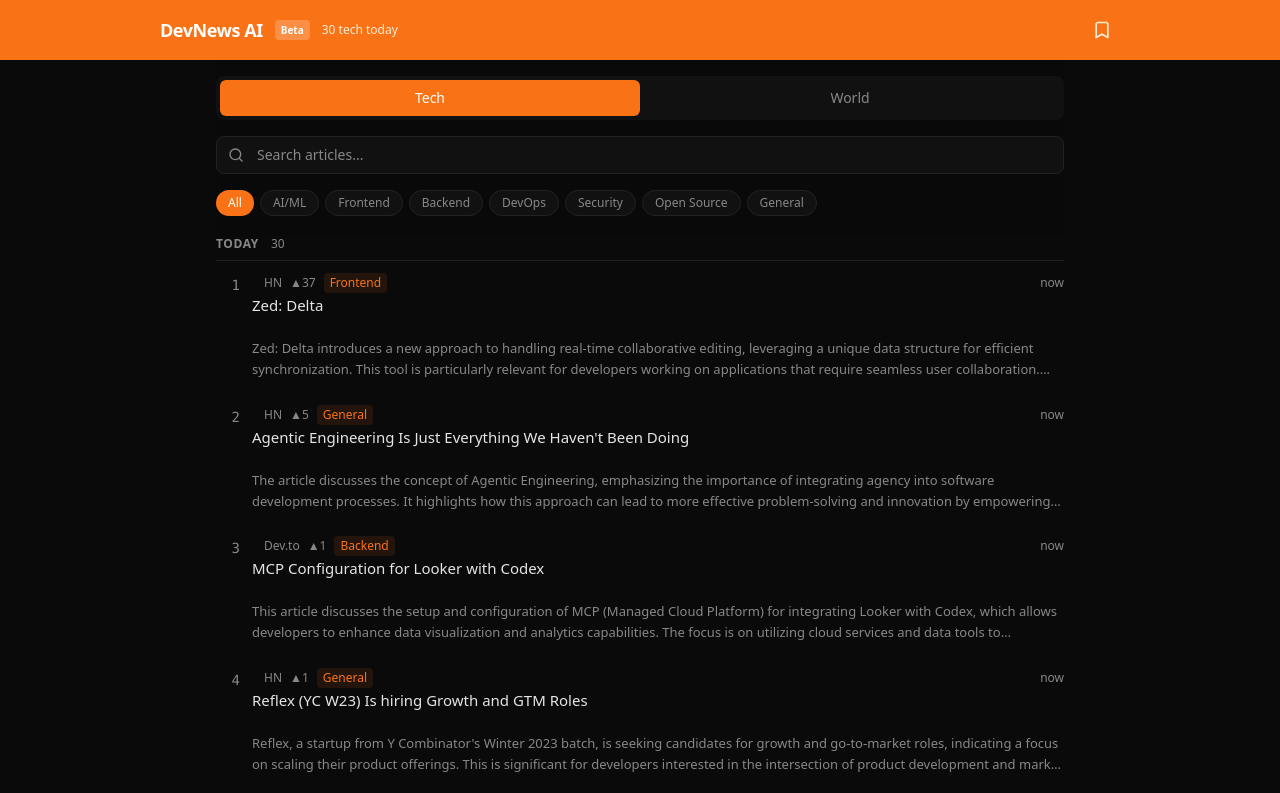
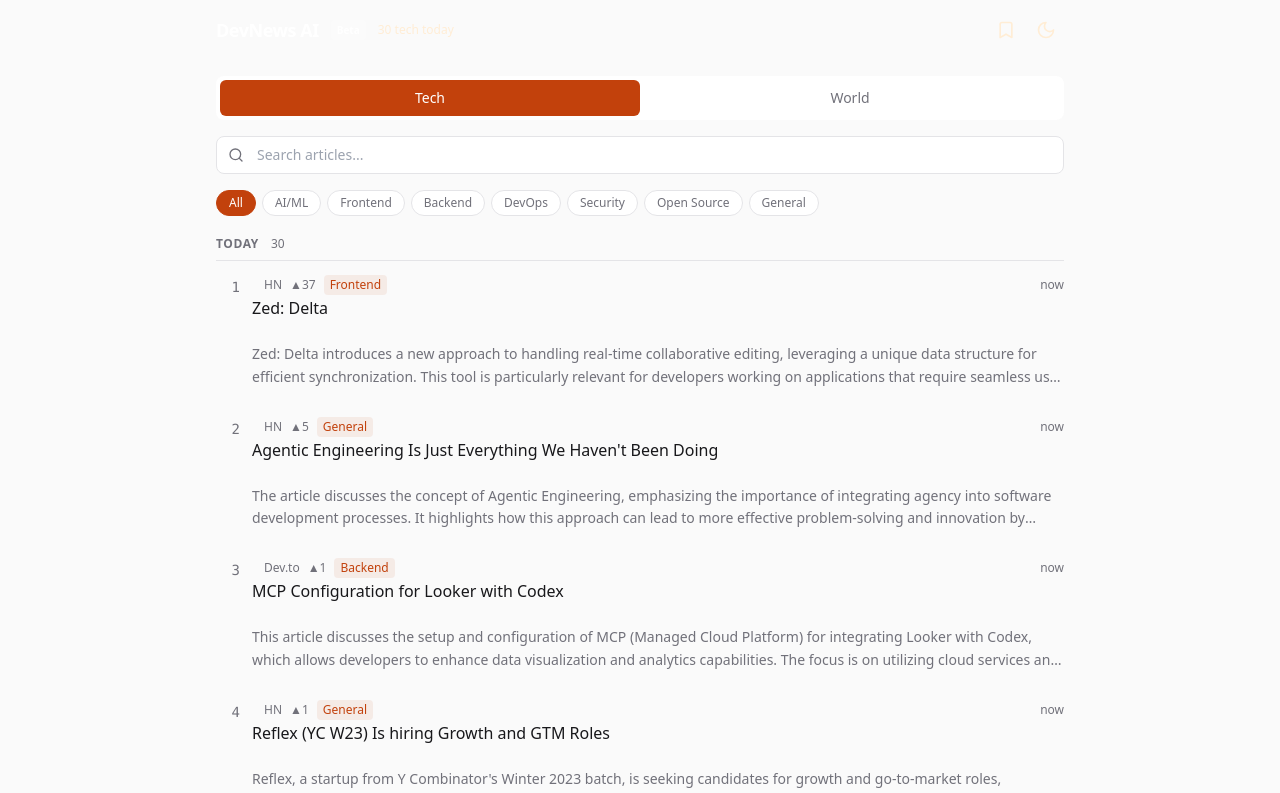
Before and after one commit to Z4D4LY/ai-news-app, a React (Vite) app: page / in a window 1280 px wide. Shown: the top 793 px of the page. Built offline with nearby package versions, Linux system fonts and the light colour scheme.

Commit message:
Refined palette: zinc+burnt orange, dual mode, larger text, easy on eyes

```diff
--- a/src/App.tsx
+++ b/src/App.tsx
@@ -1,4 +1,4 @@
-import { useState } from 'react';
+import { useState, useCallback } from 'react';
 import Header from './components/Header';
 import SearchBar from './components/SearchBar';
 import TopicFilter from './components/TopicFilter';
@@ -7,7 +7,28 @@
 import { useBookmarks } from './hooks/useBookmarks';
 import { DEV_TAGS, WORLD_TAGS, type TagFilter } from './types';
 
+function getInitialDark(): boolean {
+  const stored = localStorage.getItem('theme');
+  if (stored) return stored === 'dark';
+  return window.matchMedia('(prefers-color-scheme: dark)').matches;
+}
+
+function applyTheme(dark: boolean) {
+  document.documentElement.classList.toggle('dark', dark);
+  localStorage.setItem('theme', dark ? 'dark' : 'light');
+}
+
 export default function App() {
+  const [isDark, setIsDark] = useState(getInitialDark);
+
+  const toggleTheme = useCallback(() => {
+    setIsDark((prev) => {
+      const next = !prev;
+      applyTheme(next);
+      return next;
+    });
+  }, []);
+
   const [search, setSearch] = useState('');
   const [tag, setTag] = useState<TagFilter>('All');
   const [showSaved, setShowSaved] = useState(false);
@@ -24,34 +45,36 @@
   const { toggleBookmark, isBookmarked } = useBookmarks();
 
   return (
-    <div className="min-h-screen bg-bg text-text-primary">
+    <div className="min-h-screen" style={{ background: 'var(--bg)', color: 'var(--text)' }}>
       <Header
         onToggleSaved={() => setShowSaved((v) => !v)}
         showSaved={showSaved}
         tab={tab}
         articleCount={articles.length}
+        onToggleTheme={toggleTheme}
+        isDark={isDark}
       />
 
       <main className="mx-auto max-w-4xl px-4 sm:px-6 pb-16">
-        <div className="sticky top-0 z-10 space-y-4 pt-4 pb-4 bg-bg/95 backdrop-blur">
-          <div className="flex rounded-lg bg-bg-card p-1">
+        <div className="sticky top-0 z-10 space-y-4 pt-4 pb-4 backdrop-blur" style={{ background: 'color-mix(in srgb, var(--bg) 95%, transparent)' }}>
+          <div className="flex rounded-lg p-1" style={{ background: 'var(--bg-card)' }}>
             <button
               onClick={() => switchTab('dev')}
-              className={`flex-1 rounded-md px-4 py-2 text-sm font-medium transition-all ${
-                tab === 'dev'
-                  ? 'bg-accent text-white shadow-sm'
-                  : 'text-text-dim hover:text-text-primary'
-              }`}
+              className="flex-1 rounded-md px-4 py-2 text-sm font-medium transition-all"
+              style={{
+                background: tab === 'dev' ? 'var(--accent)' : 'transparent',
+                color: tab === 'dev' ? '#fff' : 'var(--text-dim)',
+              }}
             >
               Tech
             </button>
             <button
               onClick={() => switchTab('world')}
-              className={`flex-1 rounded-md px-4 py-2 text-sm font-medium transition-all ${
-                tab === 'world'
-                  ? 'bg-accent text-white shadow-sm'
-                  : 'text-text-dim hover:text-text-primary'
-              }`}
+              className="flex-1 rounded-md px-4 py-2 text-sm font-medium transition-all"
+              style={{
+                background: tab === 'world' ? 'var(--accent)' : 'transparent',
+                color: tab === 'world' ? '#fff' : 'var(--text-dim)',
+              }}
             >
               World
             </button>
--- a/src/components/ArticleCard.tsx
+++ b/src/components/ArticleCard.tsx
@@ -10,11 +10,11 @@
 };
 
 const SOURCE_DOT: Record<string, string> = {
-  hackernews: 'text-orange-400',
-  devto: 'text-sky-400',
-  googlenews: 'text-slate-400',
-  bbc: 'text-red-400',
-  npr: 'text-blue-400',
+  hackernews: 'text-orange-500',
+  devto: 'text-sky-500',
+  googlenews: 'text-slate-500',
+  bbc: 'text-red-500',
+  npr: 'text-blue-500',
 };
 
 interface Props {
@@ -41,8 +41,16 @@
 
 export default function ArticleCard({ article, index, isBookmarked, onToggleBookmark }: Props) {
   return (
-    <div className="group flex gap-3 py-3 px-1 -mx-1 rounded hover:bg-bg-hover transition-colors">
-      <span className="shrink-0 w-6 text-right text-sm text-text-dim font-mono pt-0.5 select-none">
+    <div
+      className="group flex gap-3 py-3.5 px-1 -mx-1 rounded transition-colors"
+      style={{ background: 'transparent' }}
+      onMouseEnter={(e) => { (e.currentTarget as HTMLElement).style.background = 'var(--bg-hover)'; }}
+      onMouseLeave={(e) => { (e.currentTarget as HTMLElement).style.background = 'transparent'; }}
+    >
+      <span
+        className="shrink-0 w-6 text-right text-sm font-mono pt-0.5 select-none"
+        style={{ color: 'var(--text-dim)' }}
+      >
         {index + 1}
       </span>
 
@@ -50,19 +58,22 @@
         <div className="flex items-center gap-2 flex-wrap mb-0.5">
           <div className="flex items-center gap-1.5">
             <span className={`w-1.5 h-1.5 rounded-full ${SOURCE_DOT[article.source] ?? 'text-gray-400'}`} />
-            <span className="text-xs font-medium text-text-dim">
+            <span className="text-xs font-medium" style={{ color: 'var(--text-dim)' }}>
               {SOURCE_LABEL[article.source] ?? article.source}
             </span>
           </div>
           {article.score > 0 && (
-            <span className="text-xs text-text-dim">
+            <span className="text-xs" style={{ color: 'var(--text-dim)' }}>
               ▲{formatScore(article.score)}
             </span>
           )}
-          <span className="text-xs px-1.5 py-0.5 rounded bg-accent/10 text-accent font-medium">
+          <span
+            className="text-xs px-1.5 py-0.5 rounded font-medium"
+            style={{ background: 'var(--accent-bg)', color: 'var(--accent)' }}
+          >
             {article.tag}
           </span>
-          <span className="text-xs text-text-dim ml-auto">
+          <span className="text-xs ml-auto" style={{ color: 'var(--text-dim)' }}>
             {timeAgo(article.date)}
           </span>
         </div>
@@ -72,7 +83,10 @@
             href={article.url}
             target="_blank"
             rel="noopener noreferrer"
-            className="group/link text-[15px] font-medium text-text-primary hover:text-accent transition-colors leading-snug"
+            className="group/link text-base font-medium leading-snug transition-colors"
+            style={{ color: 'var(--text)' }}
+            onMouseEnter={(e) => { (e.currentTarget as HTMLElement).style.color = 'var(--accent)'; }}
+            onMouseLeave={(e) => { (e.currentTarget as HTMLElement).style.color = 'var(--text)'; }}
           >
             <span className="line-clamp-2">{article.title}</span>
             <ExternalLink className="inline ml-1 h-3 w-3 opacity-0 group-hover/link:opacity-100 transition-opacity align-baseline" />
@@ -80,11 +94,10 @@
 
           <button
             onClick={() => onToggleBookmark(article.id)}
-            className={`shrink-0 mt-0.5 p-0.5 rounded transition-colors ${
-              isBookmarked
-                ? 'text-accent'
-                : 'text-text-dim opacity-0 group-hover:opacity-100 hover:text-accent'
-            }`}
+            className="shrink-0 mt-0.5 p-0.5 rounded transition-opacity opacity-0 group-hover:opacity-100"
+            style={{ color: isBookmarked ? 'var(--accent)' : 'var(--text-dim)' }}
+            onMouseEnter={(e) => { (e.currentTarget as HTMLElement).style.color = 'var(--accent)'; }}
+            onMouseLeave={(e) => { (e.currentTarget as HTMLElement).style.color = isBookmarked ? 'var(--accent)' : 'var(--text-dim)'; }}
             aria-label={isBookmarked ? 'Remove bookmark' : 'Bookmark'}
           >
             <svg className="h-3.5 w-3.5" fill={isBookmarked ? 'currentColor' : 'none'} viewBox="0 0 24 24" stroke="currentColor" strokeWidth={2}>
@@ -93,7 +106,7 @@
           </button>
         </div>
 
-        <p className="mt-0.5 text-[13px] leading-relaxed text-text-dim line-clamp-2">
+        <p className="mt-0.5 text-sm leading-relaxed line-clamp-2" style={{ color: 'var(--text-dim)' }}>
           {article.summary === 'No summary available.'
             ? 'Click to read the full article.'
             : article.summary}
--- a/src/components/Feed.tsx
+++ b/src/components/Feed.tsx
@@ -31,21 +31,17 @@
 export default function Feed({ articles, onToggleBookmark, isBookmarked, tab }: Props) {
   if (feedData.articles.length === 0) {
     return (
-      <div className="py-20 text-center">
-        <p className="text-text-dim">No articles yet.</p>
-        <p className="mt-2 text-sm text-text-dim">
-          The daily fetch will populate this feed. Run it manually from the GitHub Actions tab.
-        </p>
+      <div className="py-20 text-center" style={{ color: 'var(--text-dim)' }}>
+        <p>No articles yet.</p>
+        <p className="mt-2 text-sm">The daily fetch will populate this feed. Run it manually from the GitHub Actions tab.</p>
       </div>
     );
   }
 
   if (articles.length === 0) {
     return (
-      <div className="py-20 text-center">
-        <p className="text-text-dim">
-          No {tab === 'dev' ? 'tech' : 'world'} articles match your filters.
-        </p>
+      <div className="py-20 text-center" style={{ color: 'var(--text-dim)' }}>
+        <p>No {tab === 'dev' ? 'tech' : 'world'} articles match your filters.</p>
       </div>
     );
   }
@@ -63,10 +59,10 @@
       {sections.map((section) => (
         <div key={section.label} className="mb-6">
           <div className="flex items-center gap-3 mb-2">
-            <h3 className="text-xs font-semibold uppercase tracking-wider text-text-dim">
+            <h3 className="text-xs font-semibold uppercase tracking-wider" style={{ color: 'var(--text-dim)' }}>
               {section.label}
             </h3>
-            <span className="text-xs text-text-dim">
+            <span className="text-xs" style={{ color: 'var(--text-dim)' }}>
               {section.items.length}
             </span>
           </div>
--- a/src/components/Header.tsx
+++ b/src/components/Header.tsx
@@ -1,16 +1,18 @@
-import { Bookmark } from 'lucide-react';
+import { Moon, Sun, Bookmark } from 'lucide-react';
 
 interface Props {
   onToggleSaved: () => void;
   showSaved: boolean;
   tab: 'dev' | 'world';
   articleCount: number;
+  onToggleTheme: () => void;
+  isDark: boolean;
 }
 
-export default function Header({ onToggleSaved, showSaved, tab, articleCount }: Props) {
+export default function Header({ onToggleSaved, showSaved, tab, articleCount, onToggleTheme, isDark }: Props) {
   return (
     <header className="bg-accent text-white">
-      <div className="mx-auto flex max-w-5xl items-center justify-between px-4 sm:px-6 lg:px-8 py-3">
+      <div className="mx-auto flex max-w-4xl items-center justify-between px-4 sm:px-6 py-3">
         <div className="flex items-center gap-3 min-w-0">
           <h1 className="text-lg font-bold tracking-tight shrink-0">DevNews AI</h1>
           <span className="shrink-0 rounded bg-white/20 px-1.5 py-0.5 text-[10px] font-semibold">
@@ -21,9 +23,10 @@
           </span>
         </div>
 
+        <div className="flex items-center gap-1 shrink-0">
           <button
             onClick={onToggleSaved}
-          className={`rounded-lg p-2 transition-colors shrink-0 ${
+            className={`rounded-lg p-2 transition-colors ${
               showSaved
                 ? 'bg-white/20 text-white'
                 : 'text-orange-100 hover:bg-white/10'
@@ -32,6 +35,14 @@
           >
             <Bookmark className="h-5 w-5" fill={showSaved ? 'currentColor' : 'none'} />
           </button>
+          <button
+            onClick={onToggleTheme}
+            className="rounded-lg p-2 text-orange-100 hover:bg-white/10 transition-colors"
+            aria-label="Toggle theme"
+          >
+            {isDark ? <Sun className="h-5 w-5" /> : <Moon className="h-5 w-5" />}
+          </button>
+        </div>
       </div>
     </header>
   );
--- a/src/components/SearchBar.tsx
+++ b/src/components/SearchBar.tsx
@@ -7,14 +7,31 @@
 
 export default function SearchBar({ value, onChange }: Props) {
   return (
-    <div className="relative">
-      <Search className="absolute left-3 top-1/2 h-4 w-4 -translate-y-1/2 text-text-dim" />
+    <div style={{ position: 'relative' }}>
+      <Search
+        className="absolute left-3 top-1/2 h-4 w-4 -translate-y-1/2"
+        style={{ color: 'var(--text-dim)' }}
+      />
       <input
         type="text"
         value={value}
         onChange={(e) => onChange(e.target.value)}
         placeholder="Search articles..."
-        className="w-full rounded-lg border border-border bg-bg-card py-2 pl-10 pr-4 text-sm text-text-primary placeholder:text-text-dim focus:border-accent focus:outline-none focus:ring-1 focus:ring-accent transition-colors"
+        className="w-full rounded-lg py-2 pl-10 pr-4 text-sm transition-colors"
+        style={{
+          background: 'var(--bg-card)',
+          color: 'var(--text)',
+          border: '1px solid var(--border)',
+          outline: 'none',
+        }}
+        onFocus={(e) => {
+          e.currentTarget.style.borderColor = 'var(--accent)';
+          e.currentTarget.style.boxShadow = '0 0 0 1px var(--accent)';
+        }}
+        onBlur={(e) => {
+          e.currentTarget.style.borderColor = 'var(--border)';
+          e.currentTarget.style.boxShadow = 'none';
+        }}
       />
     </div>
   );
--- a/src/components/TopicFilter.tsx
+++ b/src/components/TopicFilter.tsx
@@ -13,11 +13,24 @@
         <button
           key={tag}
           onClick={() => onChange(tag)}
-          className={`rounded-full px-3 py-1 text-xs font-medium whitespace-nowrap transition-colors ${
-            selected === tag
-              ? 'bg-accent text-white'
-              : 'bg-bg-card text-text-dim hover:bg-bg-hover hover:text-text-primary border border-border'
-          }`}
+          className="rounded-full px-3 py-1 text-xs font-medium whitespace-nowrap transition-colors border"
+          style={{
+            background: selected === tag ? 'var(--accent)' : 'var(--bg-card)',
+            color: selected === tag ? '#fff' : 'var(--text-dim)',
+            borderColor: selected === tag ? 'var(--accent)' : 'var(--border)',
+          }}
+          onMouseEnter={(e) => {
+            if (selected !== tag) {
+              (e.currentTarget as HTMLElement).style.background = 'var(--bg-hover)';
+              (e.currentTarget as HTMLElement).style.color = 'var(--text)';
+            }
+          }}
+          onMouseLeave={(e) => {
+            if (selected !== tag) {
+              (e.currentTarget as HTMLElement).style.background = 'var(--bg-card)';
+              (e.currentTarget as HTMLElement).style.color = 'var(--text-dim)';
+            }
+          }}
         >
           {tag}
         </button>
--- a/src/index.css
+++ b/src/index.css
@@ -3,14 +3,29 @@
 @tailwind utilities;
 
 :root {
-  --bg: #0a0a0a;
-  --bg-card: #111111;
-  --bg-hover: #1a1a1a;
-  --border: #222222;
-  --text: #e5e5e5;
-  --text-dim: #888888;
-  --accent: #f97316;
-  --accent-dim: rgba(249, 115, 22, 0.12);
+  --accent: #c2410c;
+  --accent-hover: #9a3412;
+  --accent-bg: rgba(194, 65, 12, 0.08);
+  --bg: #fafafa;
+  --bg-card: #ffffff;
+  --bg-hover: #f4f4f5;
+  --border: #e4e4e7;
+  --text: #18181b;
+  --text-dim: #71717a;
+  color-scheme: light;
+}
+
+.dark {
+  --accent: #c2410c;
+  --accent-hover: #ea580c;
+  --accent-bg: rgba(194, 65, 12, 0.12);
+  --bg: #18181b;
+  --bg-card: #27272a;
+  --bg-hover: #3f3f46;
+  --border: #3f3f46;
+  --text: #f4f4f5;
+  --text-dim: #a1a1aa;
+  color-scheme: dark;
 }
 
 body {
--- a/tailwind.config.js
+++ b/tailwind.config.js
@@ -1,19 +1,9 @@
 /** @type {import('tailwindcss').Config} */
 export default {
   content: ['./index.html', './src/**/*.{js,ts,jsx,tsx}'],
+  darkMode: 'class',
   theme: {
-    extend: {
-      colors: {
-        accent: '#f97316',
-        'accent-hover': '#ea580c',
-        bg: '#0a0a0a',
-        'bg-card': '#111111',
-        'bg-hover': '#1a1a1a',
-        border: '#222222',
-        'text-primary': '#e5e5e5',
-        'text-dim': '#888888',
-      },
-    },
+    extend: {},
   },
   plugins: [],
 };
```
Also changed, not shown: index.html (+1 -1 lines), src/hooks/useDarkMode.ts (added, +13 -0 lines). Lines whose indentation alone changed are shown as unchanged.
